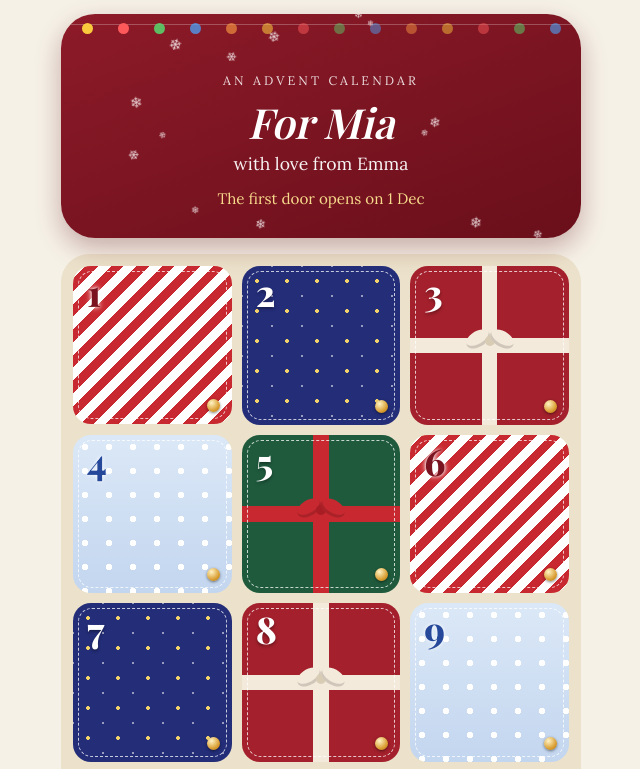
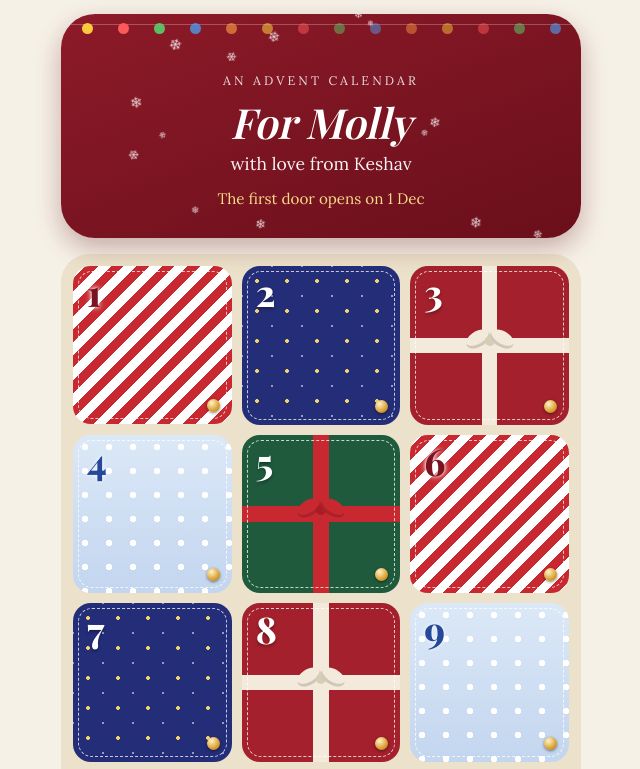
Before and after one commit to MisterP0TAT0/Partnadvent, a plain HTML site: page index.html in a window 1280 px wide. Shown: the top 769 px of the page, without its empty margins (319-959 px from the left). Drawn offline with nearby package versions, Linux system fonts and the light colour scheme; a web font is replaced by a local one.

```diff
--- a/index.html
+++ b/index.html
@@ -85,8 +85,8 @@ main{max-width:520px;margin:0 auto}
 <script>
 /* ============ 1. SETTINGS ============ */
 const C = {
-  name: "Mia",
-  from: "Emma",
+  name: "Molly",
+  from: "Keshav",
   year: 2026,
   total: 25,
   // Paste your Firebase Realtime Database URL here (no trailing slash) so both of you share progress.
```
